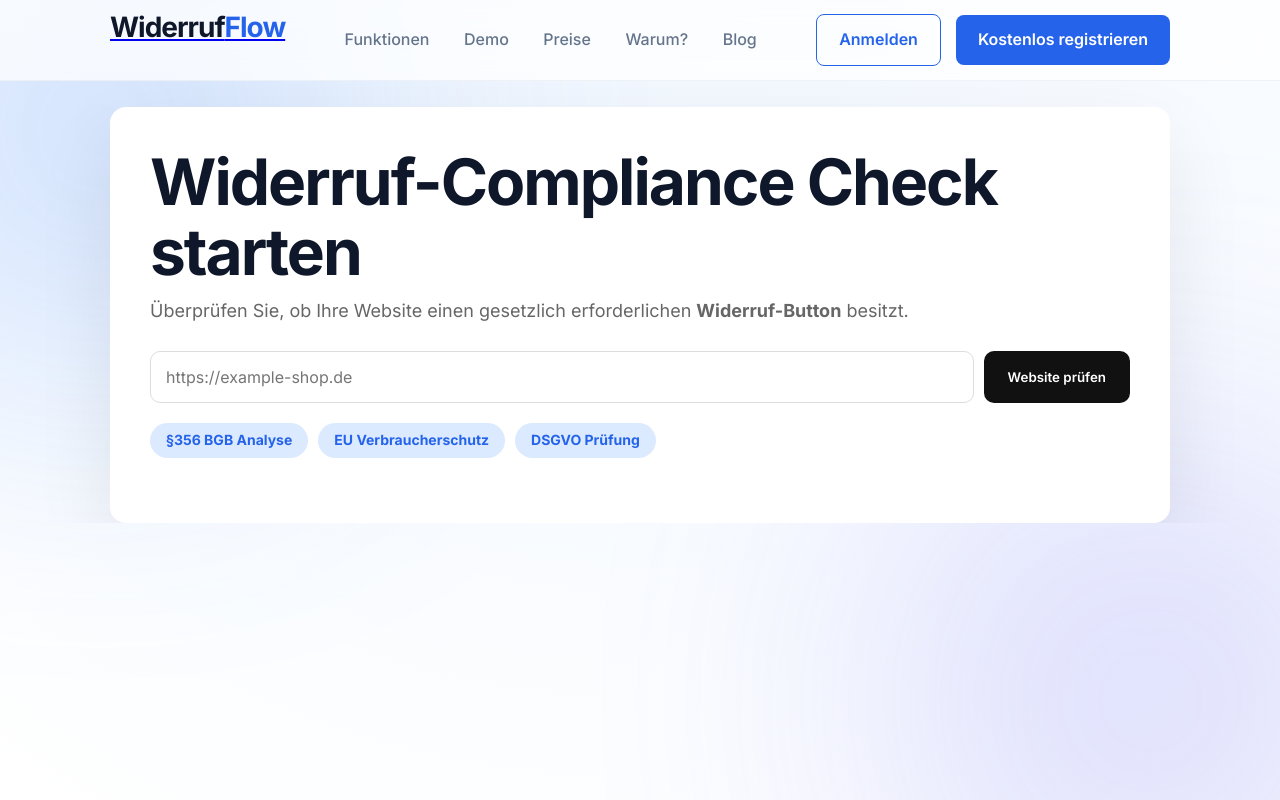
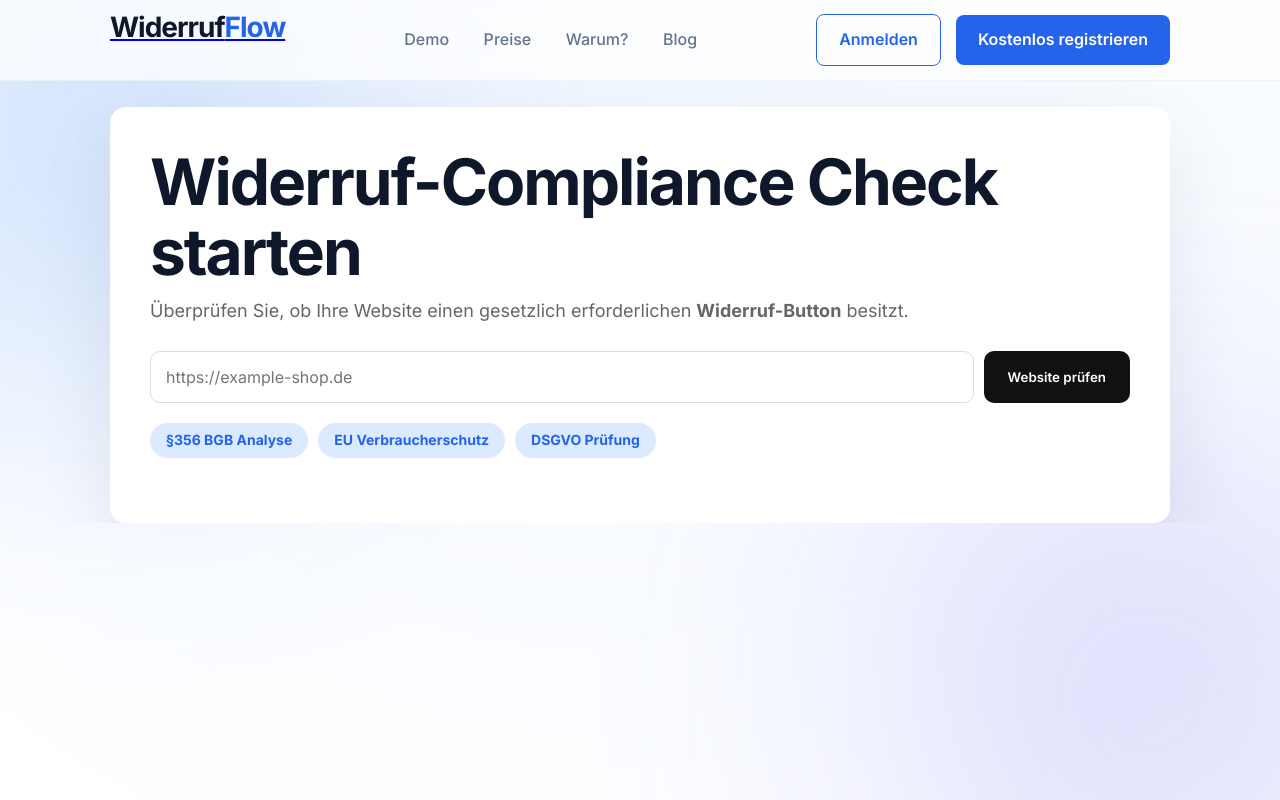
Before and after one commit to SivaFullStackDeveloper/WiderrufFlow, a website: page src/public/widerruf-checker.html in a window 1280 px wide. Drawn offline with Linux system fonts and the light colour scheme.

Commit message:
widerrufflow changes

```diff
--- a/src/public/widerruf-checker.html
+++ b/src/public/widerruf-checker.html
@@ -1260,7 +1260,7 @@ Widerruf<span>Flow</span>
 </div>
 </a>
 <div class="links">
-<a href="#features">Funktionen</a>
+
 <a href="#demo">Demo</a>
 <a href="#pricing">Preise</a>
 <a href="./warum.html">Warum?</a>
```
